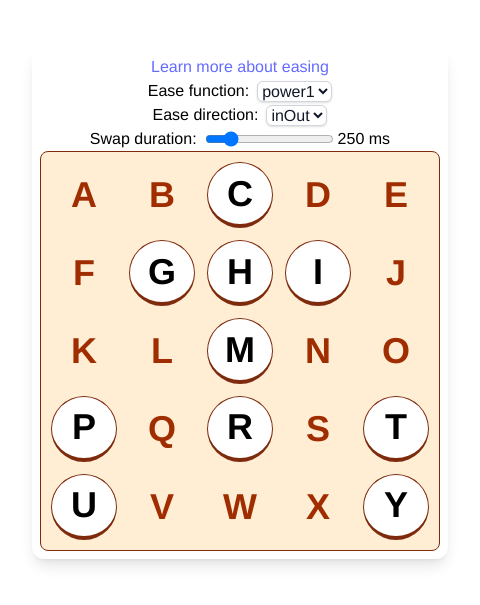
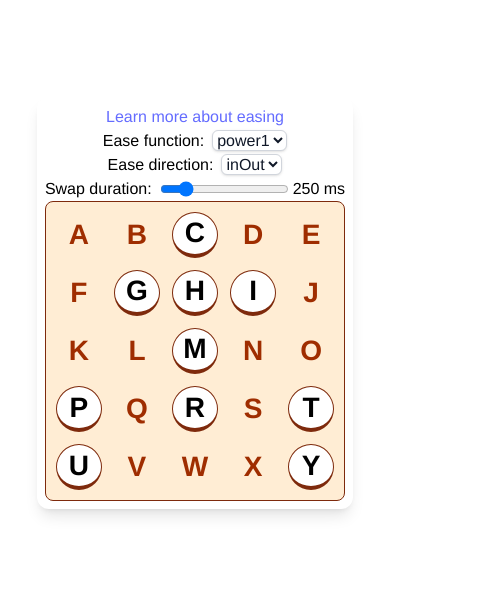
Before and after one commit to 1qlee/align-test, a React (Vite) app: page / in a window 390 px wide. Shown: the part 119-724 px from the top of the page, 480 px wide, since content can reach past the window. Built offline with nearby package versions, Linux system fonts and the light colour scheme.

Commit message:
CSS responsiveness fix

```diff
--- a/src/App.tsx
+++ b/src/App.tsx
@@ -266,7 +266,7 @@ function App() {
           <div
             key={`cell-${item.index}`}
             className={clsx(
-              `grid border-dashed place-items-center relative border-2 border-transparent border-orange-700 aspect-square rounded-full`
+              `grid border-dashed aspect-square place-items-center relative border-2 border-transparent border-orange-700 aspect-square rounded-full`
             )}
           >
             <span
@@ -280,7 +280,8 @@ function App() {
                   ? "bg-orange-100 text-orange-800 z-0"
                   : "text-black bg-white border-1 border-b-4 border-orange-900 z-1",
                 `flex items-center justify-center
-                font-bold text-[36px] p-4
+                font-bold overflow-hidden
+                p-2 sm:p-4 tile
                 aspect-square rounded-full
                 transition-colors duration-200
                 select-none
--- a/src/index.css
+++ b/src/index.css
@@ -54,8 +54,10 @@ button:focus-visible {
   outline: 4px auto -webkit-focus-ring-color;
 }
 
-.flip {
-  z-index: 1111;
+@supports (font-size: clamp(0.625rem, -0.5625rem + 9.5vw, 3rem)) {
+  .tile {
+    font-size: clamp(0.625rem, -0.5625rem + 9.5vw, 3rem);
+  }
 }
 
 @media (prefers-color-scheme: light) {
```
